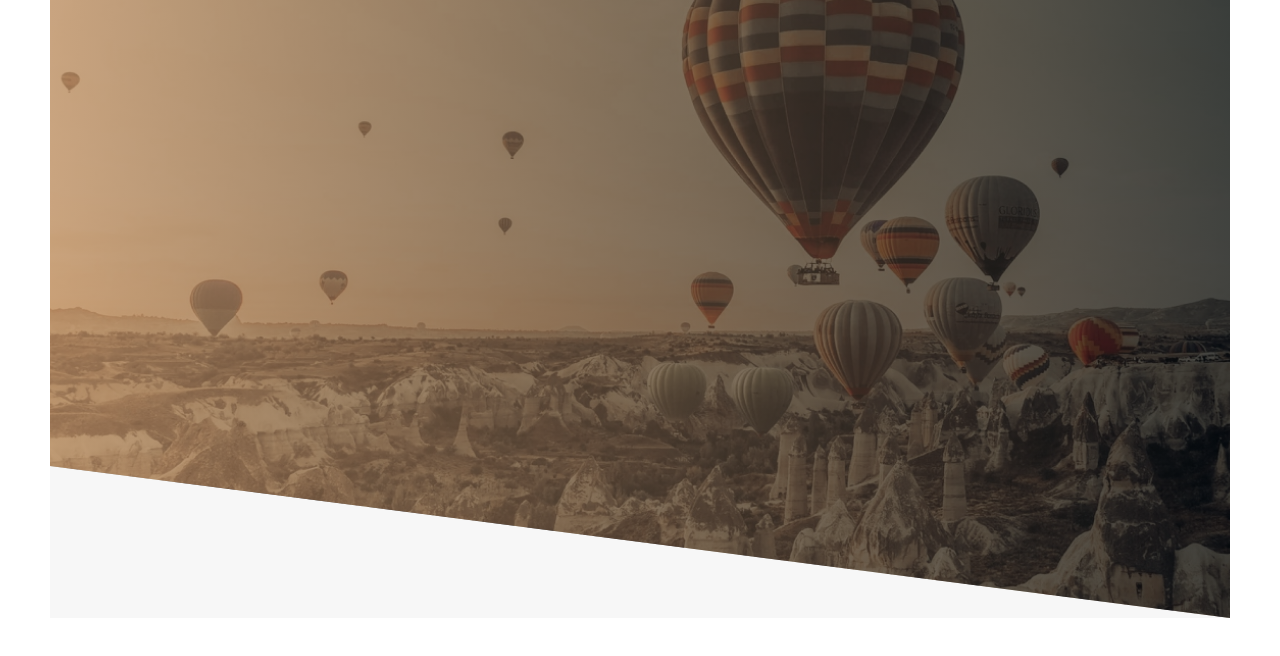
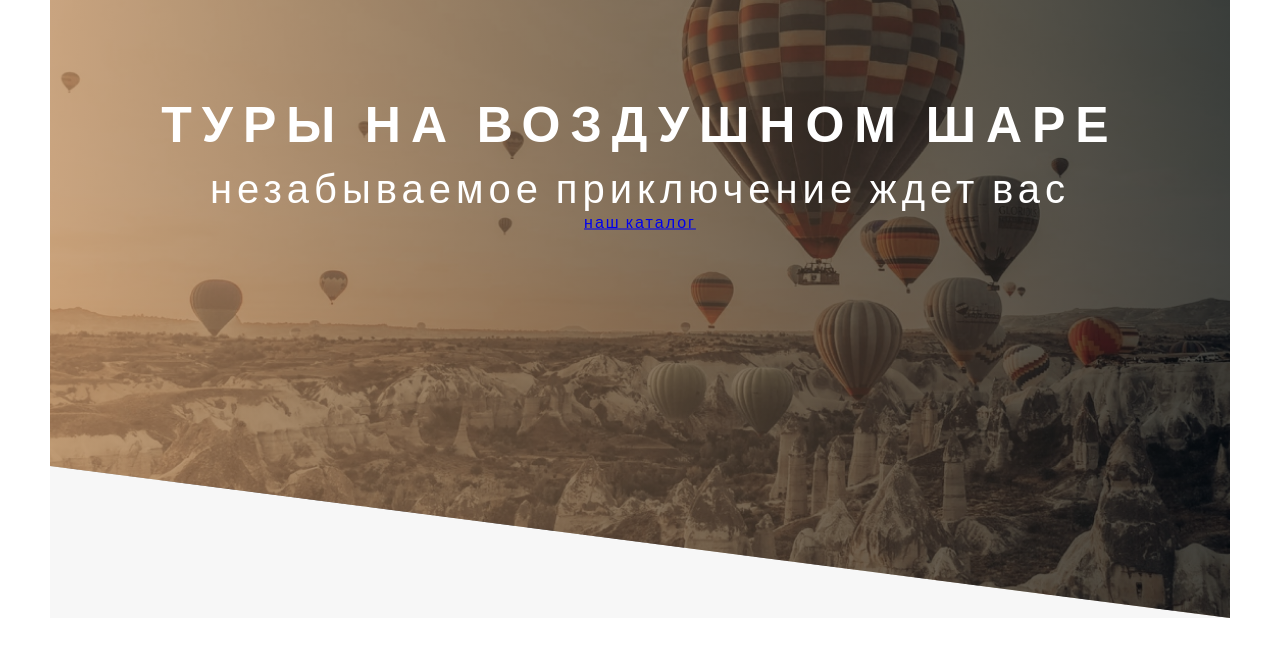
Before and after one commit to Nemefis/baloons, a plain HTML site: page index.html in a window 1280 px wide. Shown: the part 192-848 px from the top of the page. Drawn offline with Linux system fonts and the light colour scheme.

Commit message:
добавили анимированные заголовки в хедере добавили кнопку (без стилей)

```diff
--- a/index.html
+++ b/index.html
@@ -1,5 +1,5 @@
 <!DOCTYPE html>
-<html lang="en">
+<html>
 <head>
     <link rel="stylesheet" href="css/main.css">
     <meta charset="UTF-8">
@@ -13,22 +13,14 @@
     <div class="container">
         <header class="header">
             <img class="header__logo" src="icons/Icon_logo.svg" alt="Логотип воздушный шар">
+            <div class="header__box">
+                <h1 class="title-first">
+                    <span class="title-first__main">ТУРЫ НА ВОЗДУШНОМ ШАРЕ</span>
+                    <span class="title-first__second">незабываемое приключение ждет вас</span>
+                </h1>
+                <a href="#" class="btn">наш каталог</a>
+            </div>
         </header>
     </div>
-
-
-
-
-    <!-- <div class="container">
-        <header class="header">
-            <img src="icons/Icon_logo.svg" alt="Логотип воздушный шар" class="header__logo">
-            <div class="header__box">
-                <h1 class="title-first">
-                    <span class="title-first__main">туры на воздушном шаре</span>
-                    <span class="title-first__secondary">незабываемые приключения ждут вас</span>
-                </h1>
-            </div>
-        </header>
-    </div> -->
 </body>
 </html>
--- a/sass/main.sass
+++ b/sass/main.sass
@@ -25,59 +25,61 @@ body
         height: 70px
         top: 50px
         left: 50px
+    &__box
+        position: absolute
+        top: 40%
+        left: 50%
+        width: 100%
+        transform: translate(-50%, -50%)
+        text-align: center
 
+.title-first
+    color: #fff
+    &__main
+        font-size: 50px
+        font-weight: 800
+        letter-spacing: 10px
+        display: block
+        text-transform: uppercase
+        margin-bottom: 10px
+        animation-name: leftToRight
+        animation-delay: 0.5s
+        animation-duration: 1s
+    &__second
+        font-size: 40px
+        font-weight: 300
+        letter-spacing: 5px
+        display: block
+        animation-name: rightToLeft
+        animation-delay: 0.5s
+        animation-duration: 1s
 
+@keyframes leftToRight
+    0%
+        opacity: 0
+        transform: translateX(-20px)
+    80%
+        transform: translateX(10px)
+    100%
+        opacity: 1
+        transform: translateX(0px)
 
+@keyframes rightToLeft
+    0%
+        opacity: 0
+        transform: translateX(20px)
+    80%
+        transform: translateX(-10px)
+    100%
+        opacity: 1
+        transform: translateX(0px)
 
-
-
-
-
-
-
-
-
-
-
-
-
-
-
-
-
-
-// .header
-//     position: relative
-//     height: 95vh
-//     background: linear-gradient(90deg, rgba(186, 133, 84, 0.70) 0.03%, rgba(1, 1, 1, 0.70) 99.94%), url("../img/header_background.jpg") center / cover no-repeat
-//     clip-path: polygon(0 0, 100% 0, 100% 100%, 0 79%)
-//     &__logo
-//         height: 70px
-//         width: 56px
-//         position: absolute
-//         left: 50px
-//         top: 50px
-//  В конце занятия
-//     &__box
-//         position: absolute
-//         top: 40%
-//         left: 50%
-//         transform: translate(-50%, -50%)
-//         width: 100%
-//         text-align: center
-// .title-first
-//     color: #fff
-//     &__main
-//         display: block
-//         font-weight: 800
-//         font-size: 50px
-//         line-height: 60px
-//         letter-spacing: 10px
+// .btn
+//     &:link, &:visited
 //         text-transform: uppercase
-//         margin-bottom: 10px
-//     &__seocndary
-//         display: block
-//         font-weight: 200
-//         font-size: 40px
-//         line-height: 48px
-//         letter-spacing: 5px
+//         text-decoration: none
+//         padding: 15px 40px
+//         border-radius: 50px
+//         color: #777
+//         background: white
+//         display: inline-block
```
Also changed, not shown: css/main.css, 1 other file.
